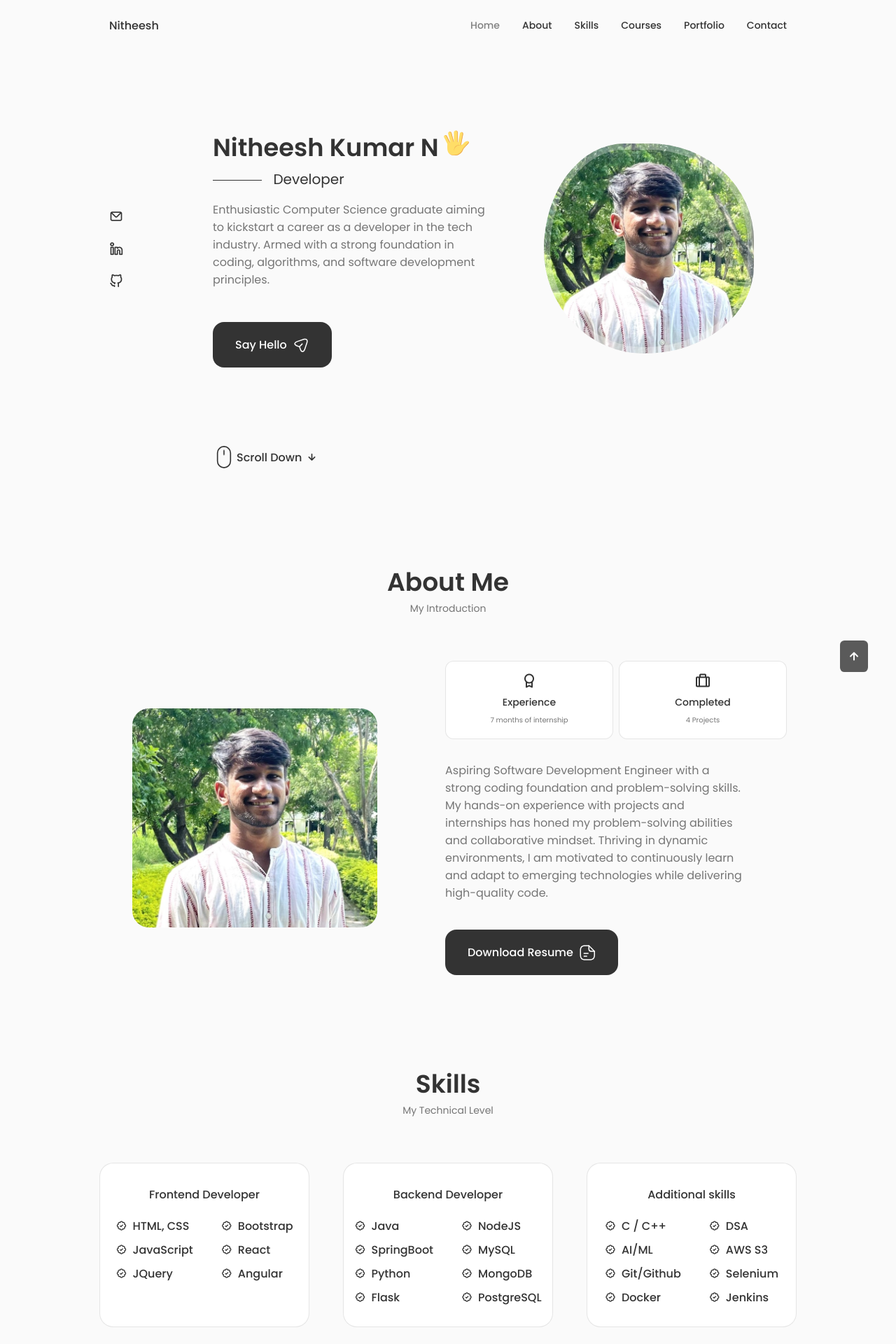
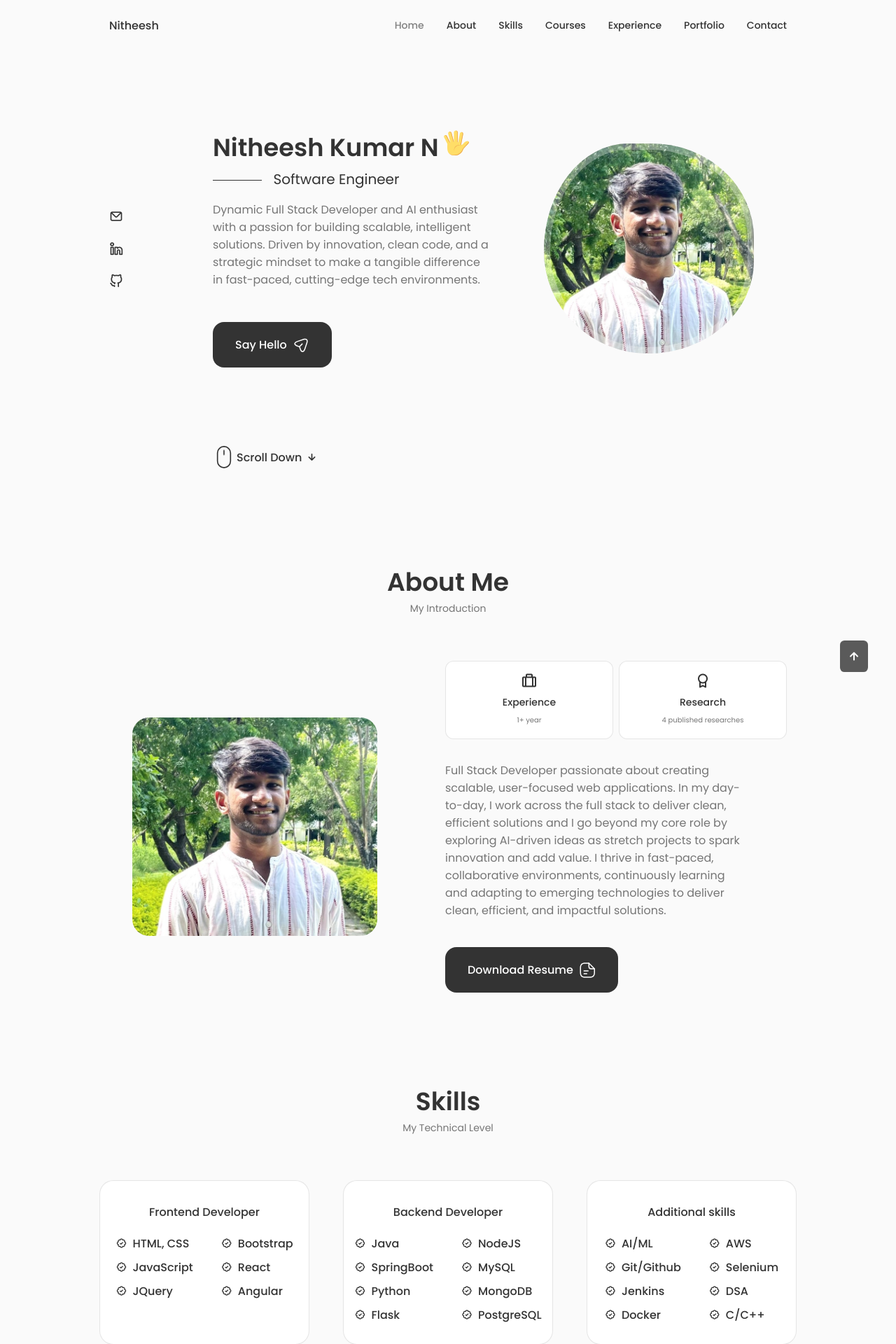
Before and after one commit to nitheeshk03/Portfolio, a React (Create React App) app: page / in a window 1280 px wide. Shown: the top 1920 px of the page at 70% size. Built offline with nearby package versions, Linux system fonts and the light colour scheme; the HTML template or start-up script is replaced by a standard one.

Commit message:
cv update

```diff
--- a/src/components/about/About.jsx
+++ b/src/components/about/About.jsx
@@ -14,7 +14,7 @@ function About() {
                 <div className="about__data">
                     <Info />
                     <p className="about__description">
-                    Aspiring Software Development Engineer with a strong coding foundation and problem-solving skills. My hands-on experience with projects and internships has honed my problem-solving abilities and collaborative mindset. Thriving in dynamic environments, I am motivated to continuously learn and adapt to emerging technologies while delivering high-quality code.
+                    Full Stack Developer passionate about creating scalable, user-focused web applications. In my day-to-day, I work across the full stack to deliver clean, efficient solutions and I go beyond my core role by exploring AI-driven ideas as stretch projects to spark innovation and add value. I thrive in fast-paced, collaborative environments, continuously learning and adapting to emerging technologies to deliver clean, efficient, and impactful solutions.
                     </p>
                     <a download="" href={CV} className="button button--flex">
                         Download Resume
--- a/src/components/about/Info.jsx
+++ b/src/components/about/Info.jsx
@@ -4,15 +4,15 @@ function Info(){
     return(
         <div className="about__info grid">
             <div className="about__box">
-                <i className="bx bx-award about__icon"></i>
+                <i className="bx bx-briefcase-alt about__icon"></i>
                 <h3 className="about__title">Experience</h3>
-                <span className="about__subtitle">7 months of internship</span>
+                <span className="about__subtitle">1+ year</span>
             </div>
 
             <div className="about__box">
-            <i className="bx bx-briefcase-alt about__icon"></i>
-                <h3 className="about__title">Completed</h3>
-                <span className="about__subtitle">4 Projects</span>
+            <i className="bx bx-award about__icon"></i>
+                <h3 className="about__title">Research</h3>
+                <span className="about__subtitle">4 published researches</span>
             </div>
 
             {/* <div className="about__box">
--- a/src/components/contact/Contact.jsx
+++ b/src/components/contact/Contact.jsx
@@ -44,14 +44,14 @@ function Contact(){
                             </a>
                         </div>
 
-                        <div className="contact__card">
+                        {/* <div className="contact__card">
                             <i className="bx bxl-skype contact__card-icon"></i>
                             <h3 className="contact__card-title">Skype</h3>
                             <span className="contact__card-data">Nitheesh Kumar N</span>
                             <a href="https://join.skype.com/invite/wKm4d7V4FijZ" className="contact__button" target='_blank' rel="noreferrer">Write me in
                                 <i className="bx bx-right-arrow-alt contact__button-icon"></i>
                             </a>
-                        </div>
+                        </div> */}
                     </div>
                 </div>
 
@@ -71,7 +71,7 @@ function Contact(){
 
                         <div className="contact__form-div contact__form-area">
                             <label className="contact__form-tag">Chat</label>
-                            <textarea name="project" cols="30" rows="10" className="contact__form-input" placeholder="Write your thoughts"></textarea>
+                            <textarea name="project" cols="30" rows="10" className="contact__form-input" placeholder="Write your thoughts" required></textarea>
                         </div>
 
                         <button className="button button--flex">
--- a/src/components/footer/Footer.jsx
+++ b/src/components/footer/Footer.jsx
@@ -12,11 +12,11 @@ function Footer(){
                     </li>
 
                     <li>
-                        <a href="#skills" className="footer__link">Skills</a>
+                        <a href="#experience" className="footer__link">Experience</a>
                     </li>
 
                     <li>
-                        <a href="#portfolio" className="footer__link">Projects</a>
+                        <a href="#skills" className="footer__link">Skills</a>
                     </li>
                 </ul>
                 <div className="footer__social">
@@ -26,9 +26,9 @@ function Footer(){
                     <a href="https://www.linkedin.com/in/nitheesh-kumar-n/" className="footer__social-link" target="_blank" rel="noreferrer">
                         <i className="bx bxl-linkedin"></i>
                     </a>
-                    <a href="https://join.skype.com/invite/wKm4d7V4FijZ" className="footer__social-link" target="_blank" rel="noreferrer">
+                    {/* <a href="https://join.skype.com/invite/wKm4d7V4FijZ" className="footer__social-link" target="_blank" rel="noreferrer">
                         <i className="bx bxl-skype"></i>
-                    </a>
+                    </a> */}
                 </div>
                 {/* <span className="footer__copy">&#169; Nitheesh Kumar N.</span> */}
             </div>
--- a/src/components/header/Header.jsx
+++ b/src/components/header/Header.jsx
@@ -2,22 +2,33 @@ import React, {useState} from "react";
 import "./header.css";
 
 function Header(){
-
-    /* Change Background Header */
-    window.addEventListener("scroll", function(){
-        const header = document.querySelector(".header");
-        if(this.scrollY >= 80) header.classList.add("scroll-header");
-        else header.classList.remove("scroll-header")
-
-    });
-
     /* For toggling menu */
     const [toggle, setToggle] = useState(false);
     const [activeNav, setActiveNav] = useState("#home")
-    // setTimeout(() => {
-    //     let url = window.location.href
-    //     setActiveNav(url.slice(url.indexOf('#')))
-    // }, 500)
+
+    React.useEffect(() => {
+        const handleScroll = () => {
+            // Change header background
+            const header = document.querySelector(".header");
+            if(window.scrollY >= 80) header.classList.add("scroll-header");
+            else header.classList.remove("scroll-header");
+
+            // Section highlighting
+            const sections = document.querySelectorAll("section[id]");
+            let current = "#home";
+            const scrollY = window.pageYOffset;
+            sections.forEach(section => {
+                const sectionTop = section.offsetTop - 100;
+                const sectionHeight = section.offsetHeight;
+                if(scrollY >= sectionTop && scrollY < sectionTop + sectionHeight) {
+                    current = `#${section.getAttribute('id')}`;
+                }
+            });
+            setActiveNav(current);
+        };
+        window.addEventListener("scroll", handleScroll);
+        return () => window.removeEventListener("scroll", handleScroll);
+    }, []);
 
     return(
         <header className="header">
@@ -45,9 +56,16 @@ function Header(){
                         </li>
 
                         <li className="nav__item">
-                            <a href="#courses" onClick={()=> setActiveNav("#courses")} className={activeNav==="#services"?"nav__link active-link":"nav__link"}>
+                            <a href="#courses" onClick={()=> setActiveNav("#courses")} className={activeNav==="#courses"?"nav__link active-link":"nav__link"}>
                                 <i className="uil uil-book-open nav__icon"></i>
                                 Courses
+                            </a>
+                        </li>
+
+                        <li className="nav__item">
+                            <a href="#experience" onClick={()=> setActiveNav("#experience")} className={activeNav==="#experience"?"nav__link active-link":"nav__link"}>
+                                <i className="uil uil-book-open nav__icon"></i>
+                                Experience
                             </a>
                         </li>
 
--- a/src/components/home/Data.jsx
+++ b/src/components/home/Data.jsx
@@ -54,9 +54,9 @@ function Data(){
                   ></path>
               </svg>
             </h1>
-            <h3 className="home__subtitle">Developer</h3>
+            <h3 className="home__subtitle">Software Engineer</h3>
             <p className="home__description">
-            Enthusiastic Computer Science graduate aiming to kickstart a career as a developer in the tech industry. Armed with a strong foundation in coding, algorithms, and software development principles.
+            Dynamic Full Stack Developer and AI enthusiast with a passion for building scalable, intelligent solutions. Driven by innovation, clean code, and a strategic mindset to make a tangible difference in fast-paced, cutting-edge tech environments.
             </p>
             <a href="#contact" className="button button--flex">
                 Say Hello
--- a/src/components/portfolio/Data.jsx
+++ b/src/components/portfolio/Data.jsx
@@ -2,6 +2,8 @@ import Work1 from "../../assets/work1.jpg";
 import Work2 from "../../assets/work2.jpg";
 import Work3 from "../../assets/work3.jpg";
 import Work4 from "../../assets/work4.jpg";
+import Work5 from "../../assets/work5.jpg";
+import Work6 from "../../assets/work6.jpg";
 
 export const projectsData = [
     {
@@ -32,6 +34,20 @@ export const projectsData = [
       category: "paper",
       link:"https://link.springer.com/chapter/10.1007/978-981-19-5443-6_45",
     },
+    {
+      id: 5,
+      image: Work6,
+      title: "IoT Driven Smart ATM Security",
+      category: "paper",
+      link:"https://tnsroindia.org.in/JOURNAL/issues91/IJONS%20-%20ISSUE%2091%20-%20AUGUST%202025%20-%20FULL%20TEXT%20PAGE%20-%20PART%2001.pdf",
+    },
+    {
+      id: 6,
+      image: Work5,
+      title: "Automatic Question Generation & Bloom's Taxonomy Classifier",
+      category: "Project",
+      link:"https://github.com/nitheeshk03/Automatic-Question-Suggestor/tree/feature/AQC",
+    },
 ];
 
 export const projectsNav = [
--- a/src/components/qualifications/Qualification.jsx
+++ b/src/components/qualifications/Qualification.jsx
@@ -2,17 +2,28 @@ import React, {useState} from "react";
 import "./qualifications.css";
 
 function Qualification(){
-    const [toggleModal, setToggleModal] = useState(1);
+    const [toggleModal, setToggleModal] = useState(2);
     const toggleTab = (index) => {
         setToggleModal(index)
     }
 
     return(
-        <section className="qualification section">
+        <section className="qualification section" id="experience">
             <h2 className="section__title">Qualification</h2>
             <span className="section__subtitle">My Personal Journey</span>
             <div className="qualification__container container">
                 <div className="qualification__tabs">
+                    <div
+                        className={
+                            toggleModal === 2
+                                ? "qualification__button qualification__active button--flex"
+                                : "qualification__button button--flex" }
+                        onClick={() => toggleTab(2)}
+                    >
+                        <i className="uil uil-briefcase-alt qualification__icon"></i>
+                        Experience
+                    </div>
+
                     <div
                         className={
                             toggleModal === 1
@@ -22,17 +33,6 @@ function Qualification(){
                     >
                         <i className="uil uil-graduation-cap qualification__icon"></i>
                         Education
-                    </div>
-
-                    <div
-                        className={
-                            toggleModal === 2
-                                ? "qualification__button qualification__active button--flex"
-                                : "qualification__button button--flex" }
-                        onClick={() => toggleTab(2)}
-                    >
-                        <i className="uil uil-briefcase-alt qualification__icon"></i>
-                        Experience
                     </div>
                 </div>
                 <div className="qualification__sections">
@@ -47,7 +47,7 @@ function Qualification(){
                                 <h3 className="qualification__title">Computer Science and Engineering</h3>
                                 <span className="qualification__subtitle">SSN College of Engineering - India</span>
                                 <div className="qualification__calendar">
-                                    <i className="uil uil-calendar-alt"></i> 2020 - Present
+                                    <i className="uil uil-calendar-alt"></i> 2020 - 2024
                                 </div>
                             </div>
 
@@ -115,6 +115,38 @@ function Qualification(){
                     >
                         <div className="qualification__data">
                             <div>
+                                <h3 className="qualification__title">Software Engineer</h3>
+                                <span className="qualification__subtitle">Fidelity Investments - India</span>
+                                <div className="qualification__calendar">
+                                    <i className="uil uil-calendar-alt"></i> Aug - Present
+                                </div>
+                            </div>
+
+                            <div>
+                                <span className="qualification__rounder"></span>
+                                <span className="qualification__line"></span>
+                            </div>
+                        </div>
+
+                        <div className="qualification__data">
+                            <div></div>
+                            <div>
+                                <span className="qualification__rounder"></span>
+                                <span className="qualification__line"></span>
+                            </div>
+
+                            <div>
+                                <h3 className="qualification__title">Executive Graduate Trainee</h3>
+                                <span className="qualification__subtitle">Fidelity Investments - India</span>
+                                <div className="qualification__calendar">
+                                    <i className="uil uil-calendar-alt"></i> Aug 24 - Aug 2025
+                                </div>
+                            </div>
+
+                        </div>
+
+                        <div className="qualification__data">
+                            <div>
                                 <h3 className="qualification__title">Full Stack Engineer Intern</h3>
                                 <span className="qualification__subtitle">Fidelity Investments - India</span>
                                 <div className="qualification__calendar">
@@ -136,7 +168,7 @@ function Qualification(){
                             </div>
 
                             <div>
-                                <h3 className="qualification__title">Software Developer Intern</h3>
+                                <h3 className="qualification__title">Full Stack Engineer Intern</h3>
                                 <span className="qualification__subtitle">Fidelity Investments - India</span>
                                 <div className="qualification__calendar">
                                     <i className="uil uil-calendar-alt"></i> Jun - Aug 2023
@@ -145,7 +177,7 @@ function Qualification(){
 
                         </div>
 
-                        <div className="qualification__data">
+                        {/* <div className="qualification__data">
                             <div>
                                 <h3 className="qualification__title">Student Intern</h3>
                                 <span className="qualification__subtitle">IBM - India</span>
@@ -160,7 +192,7 @@ function Qualification(){
                             </div>
                         </div>
 
-                        {/* <div className="qualification__data">
+                        <div className="qualification__data">
                             <div>
                                 <h3 className="qualification__title">Web Designer</h3>
                                 <span className="qualification__subtitle">India - Institute</span>
--- a/src/components/qualifications/qualifications.css
+++ b/src/components/qualifications/qualifications.css
@@ -9,15 +9,20 @@
 }
 
 .qualification__button{
-    font-size: var(--h3-font-size);
+    font-size: var(--normal-font-size);
     font-weight: var(--font-medium);
     color: var(--title-color);
-    margin: 0 var(--mb-1);
+    margin: 0 var(--mb-0-75);
     cursor: pointer;
+    padding: 0.25rem 0.75rem;
+    border-radius: 0.4rem;
+    transition: background-color 0.3s;
 }
 
+
 .qualification__button:hover{
-    color: var(--title-color-dark);
+    background-color: var(--title-color);
+    color: var(--container-color);
 }
 
 .qualification__icon{
@@ -26,7 +31,8 @@
 }
 
 .qualification__active{
-    color: var(--title-color-dark);
+    background-color: var(--title-color);
+    color: var(--container-color);
 }
 
 .qualification__sections{
--- a/src/components/skills/Additional.jsx
+++ b/src/components/skills/Additional.jsx
@@ -6,12 +6,6 @@ function Additional(){
             <h3 className="skills__title">Additional skills</h3>
             <div className="skills__box">
                 <div className="skills__group">
-                    <div className="skills__data">
-                        <i className="bx bx-badge-check"></i>
-                        <div>
-                            <h3 className="skills__name">C / C++</h3>
-                        </div>
-                    </div>
 
                     <div className="skills__data">
                         <i className="bx bx-badge-check"></i>
@@ -30,6 +24,13 @@ function Additional(){
                     <div className="skills__data">
                         <i className="bx bx-badge-check"></i>
                         <div>
+                            <h3 className="skills__name">Jenkins</h3>
+                        </div>
+                    </div>
+
+                    <div className="skills__data">
+                        <i className="bx bx-badge-check"></i>
+                        <div>
                             <h3 className="skills__name">Docker</h3>
                         </div>
                     </div>
@@ -40,14 +41,7 @@ function Additional(){
                     <div className="skills__data">
                         <i className="bx bx-badge-check"></i>
                         <div>
-                            <h3 className="skills__name">DSA</h3>
-                        </div>
-                    </div>
-
-                    <div className="skills__data">
-                        <i className="bx bx-badge-check"></i>
-                        <div>
-                            <h3 className="skills__name">AWS S3</h3>
+                            <h3 className="skills__name">AWS</h3>
                         </div>
                     </div>
 
@@ -61,7 +55,14 @@ function Additional(){
                     <div className="skills__data">
                         <i className="bx bx-badge-check"></i>
                         <div>
-                            <h3 className="skills__name">Jenkins</h3>
+                            <h3 className="skills__name">DSA</h3>
+                        </div>
+                    </div>
+
+                    <div className="skills__data">
+                        <i className="bx bx-badge-check"></i>
+                        <div>
+                            <h3 className="skills__name">C/C++</h3>
                         </div>
                     </div>
                 </div>
```
Also changed, not shown: src/assets/work6.jpg (added), 1 other file (tests, documents, lock files or other folders).
